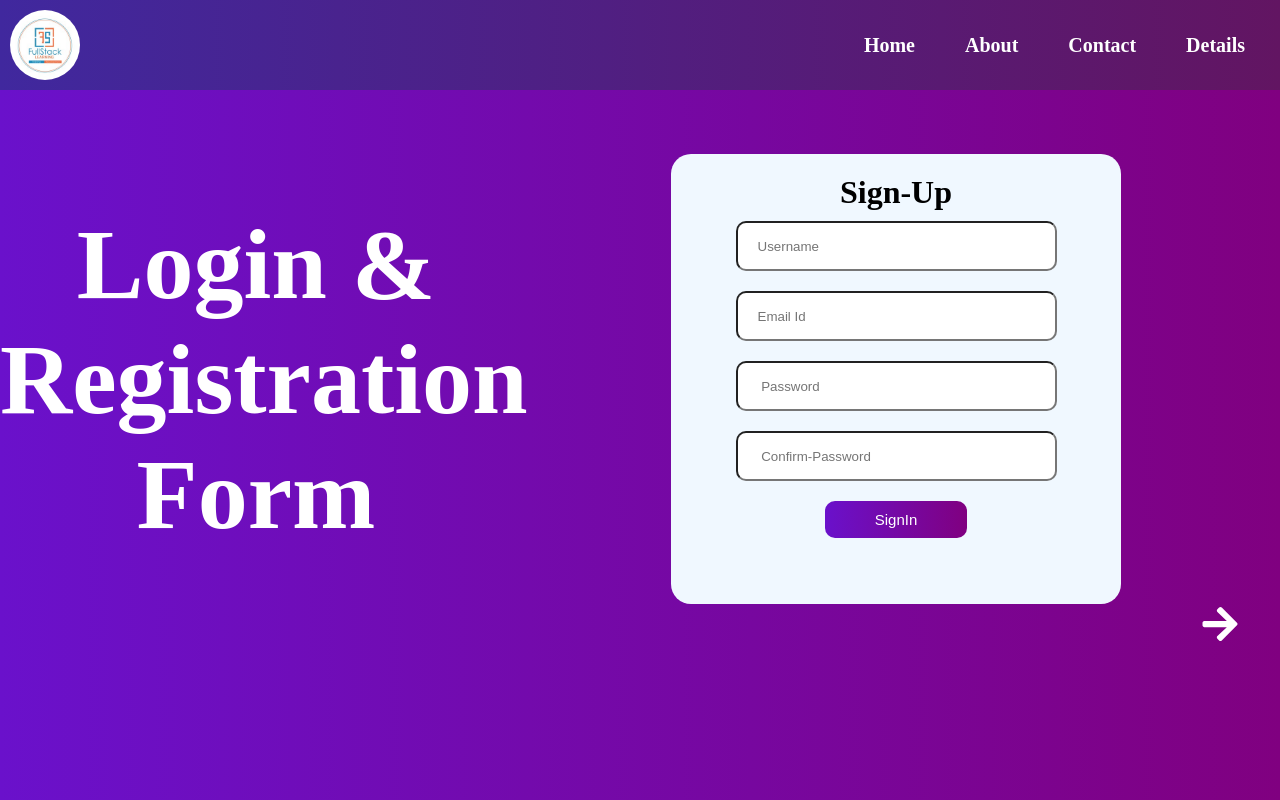
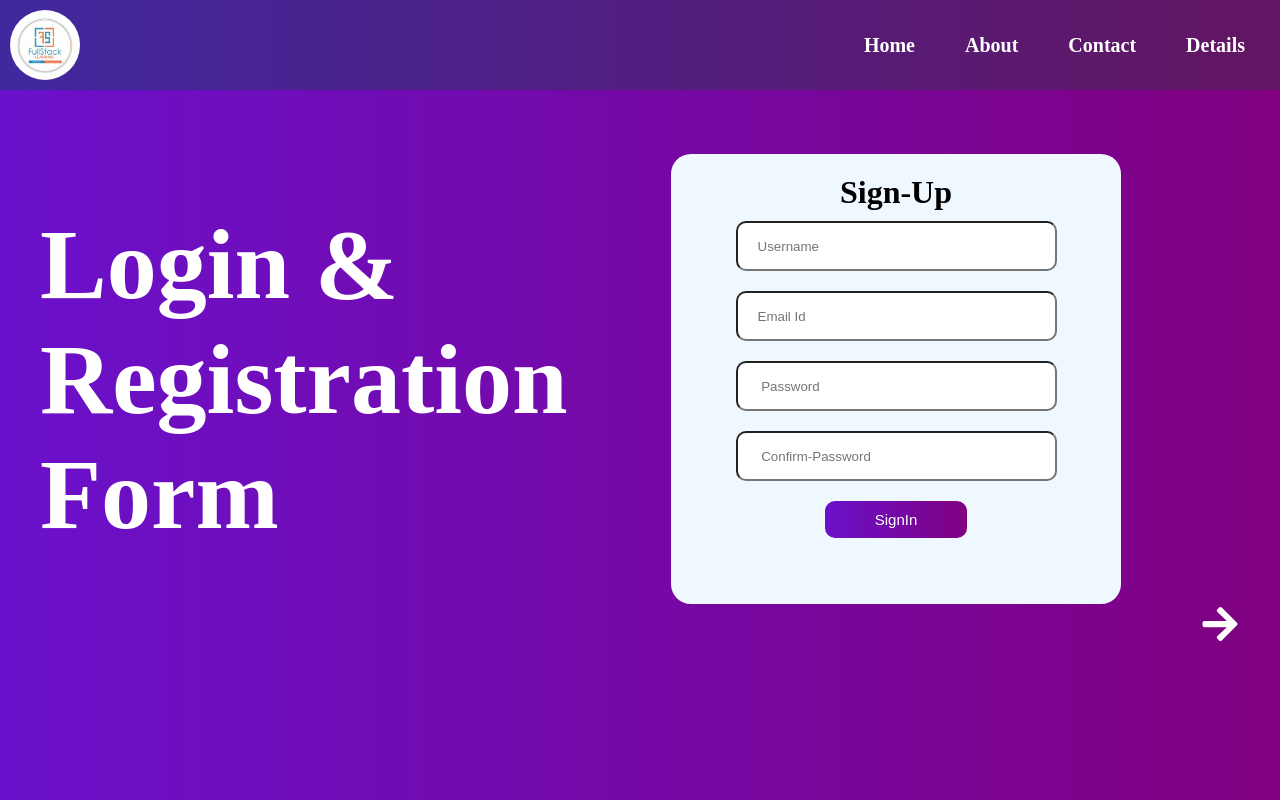
Before and after one commit to Tanmayshukla25/Multi-Register-Form, a React (Vite) app: page / in a window 1280 px wide. Built offline with nearby package versions, Linux system fonts and the light colour scheme.

Commit message:
upgradeText

```diff
--- a/src/App.css
+++ b/src/App.css
@@ -168,6 +168,10 @@ body{
 
 
 }
+#head h1{
+  text-align: left;
+  margin-left: 40px;
+}
 
 @media screen and (min-width:320px) and (max-width:570px){
   #head{
```
